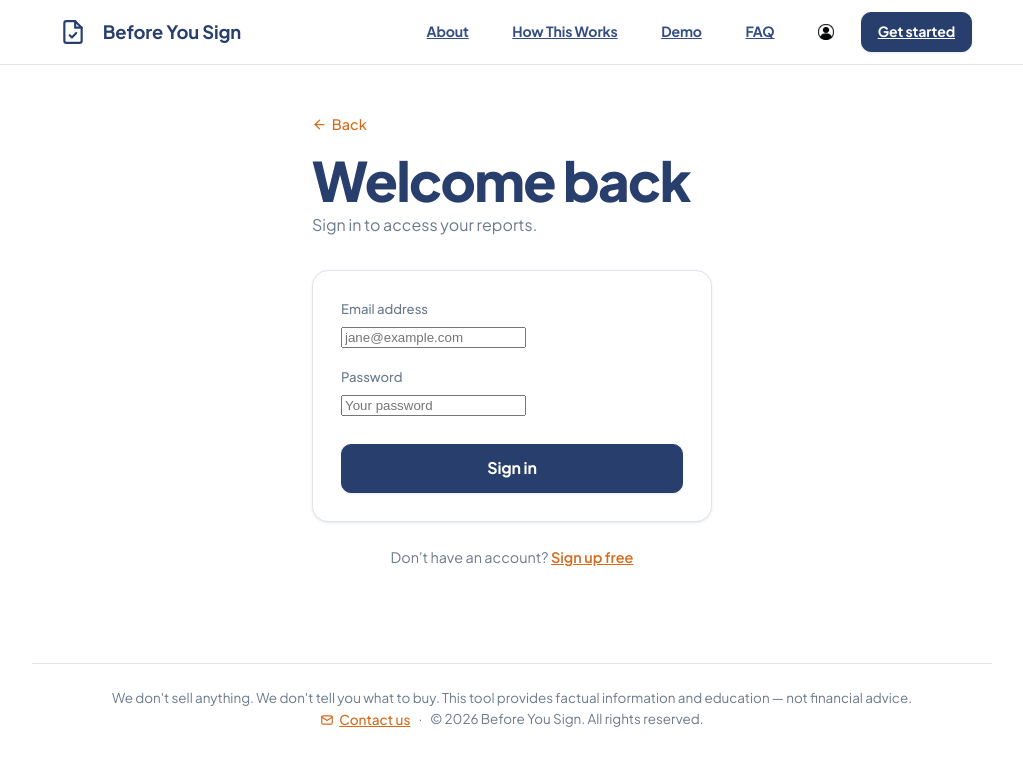
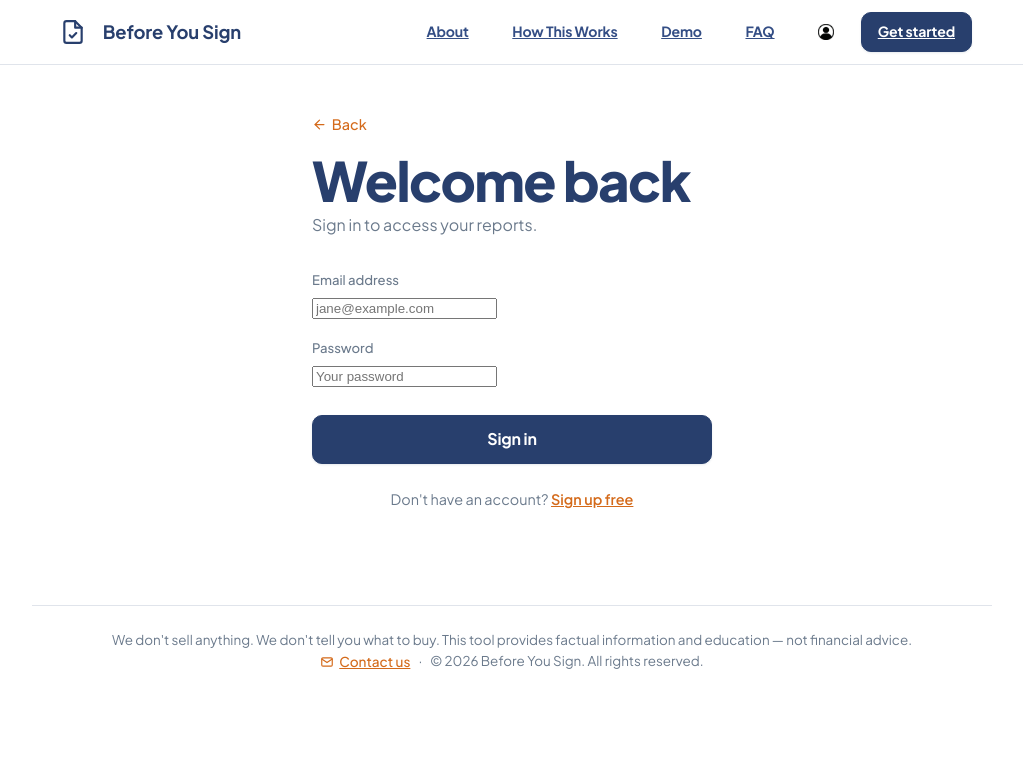
Before and after one commit to junhaochoo/Before-you-, a Next.js app in the folder apps/web/: page /login in a window 1280 px wide. Shown: the top 766 px of the page, without its empty margins (128-1151 px from the left). Built offline with nearby package versions, Linux system fonts and the light colour scheme.

Commit message:
fix(login): remove form-card background box from login fields
Co-Authored-By: Claude <noreply@anthropic.com>

```diff
--- a/apps/web/app/login/page.tsx
+++ b/apps/web/app/login/page.tsx
@@ -14,7 +14,6 @@ export default function LoginPage() {
   function handleSubmit(e: React.FormEvent) {
     e.preventDefault();
     setLoading(true);
-    // Simulate auth — wire to your auth provider (Auth0, Supabase, etc.)
     setTimeout(() => {
       setLoading(false);
       window.location.href = "/dashboard";
@@ -38,11 +37,7 @@ export default function LoginPage() {
           : "Sign in to access your reports."}
       </p>
 
-      <form
-        className="form-card"
-        onSubmit={handleSubmit}
-        style={{ padding: "1.75rem" }}
-      >
+      <form onSubmit={handleSubmit}>
         {isSignUp && (
           <div className="field" style={{ marginBottom: "1rem" }}>
             <label htmlFor="name">Full name</label>
```
